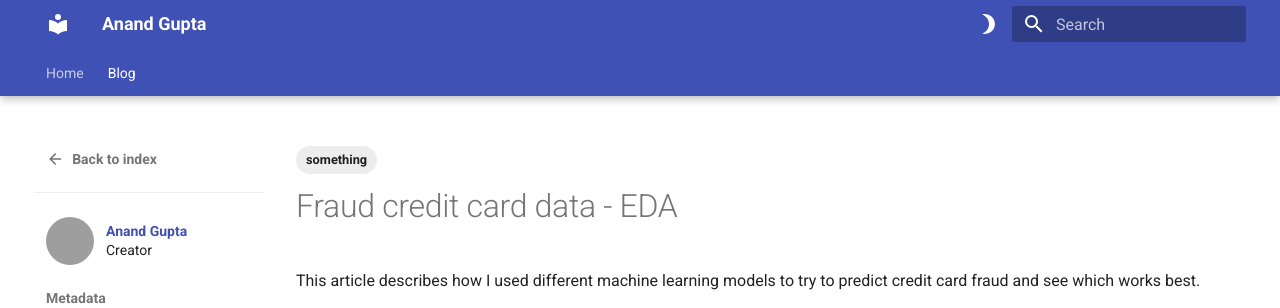
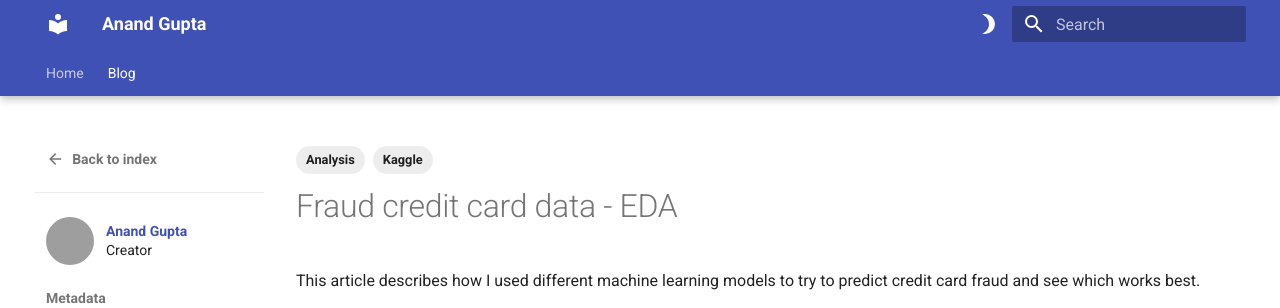
Before and after one commit to anandgupta1202/anandgupta1202.github.io, an MkDocs documentation site: the page built from docs/blog/posts/Kaggle’s-Credit-Card-Fraud-Dataset.md, in a window 1280 px wide and 900 px high. Shown: the top 308 px of the window. Built offline with MkDocs 1.6.1 and Material for MkDocs 9.7.7, drawn with Linux system fonts in a browser that asks for light colours; grey boxes are pictures that could not be loaded.

Commit message:
added minor changes

```diff
--- a/docs/blog/posts/Kaggle’s-Credit-Card-Fraud-Dataset.md
+++ b/docs/blog/posts/Kaggle’s-Credit-Card-Fraud-Dataset.md
@@ -14,7 +14,8 @@ slug: credit-card-data-kaggle-eda
 categories:
   - Technical
 tags:
-  - something
+  - Kaggle
+  - Analysis
 ---
 This article describes how I used different machine learning models to try to predict credit card fraud and see which works best.
 <!-- more -->
--- a/mkdocs.yml
+++ b/mkdocs.yml
@@ -11,7 +11,7 @@ plugins:
       blog_toc: true
       post_dir: "{blog}/posts"
       post_date_format: medium
-      post_url_format: "{date}/{slug}"
+      post_url_format: "{slug}"
       post_url_max_categories: 1
       post_slugify_separator: "-"
       post_excerpt_max_authors: 2
@@ -45,6 +45,7 @@ theme:
     - content.code.copy
     - content.tabs.link
     - content.tooltips
+    - navigation.indexes
     - navigation.footer
     - navigation.path
     - navigation.sections
```
Also changed, not shown: docs/blog/posts/indianroads.md (+1 -1 lines).
